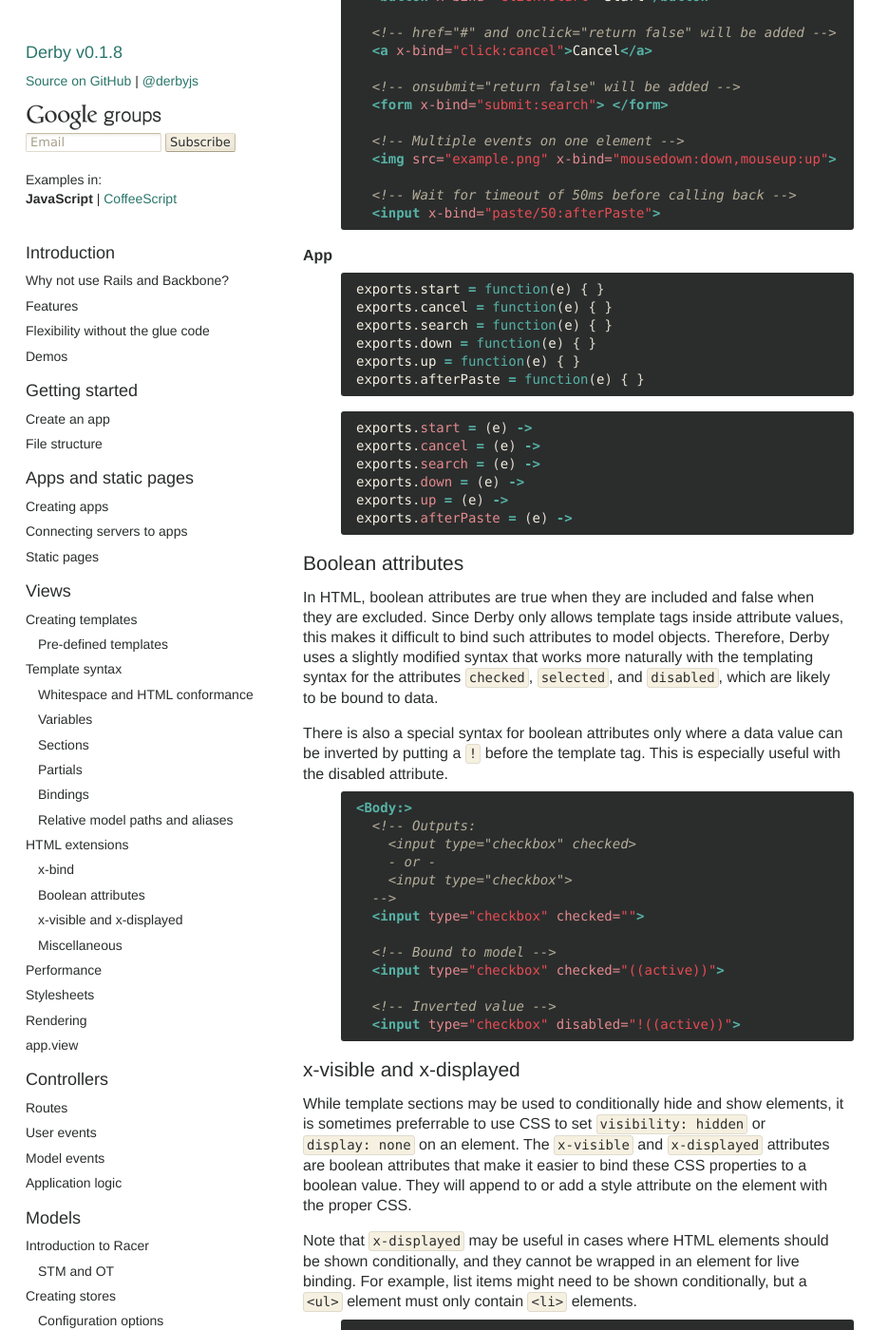
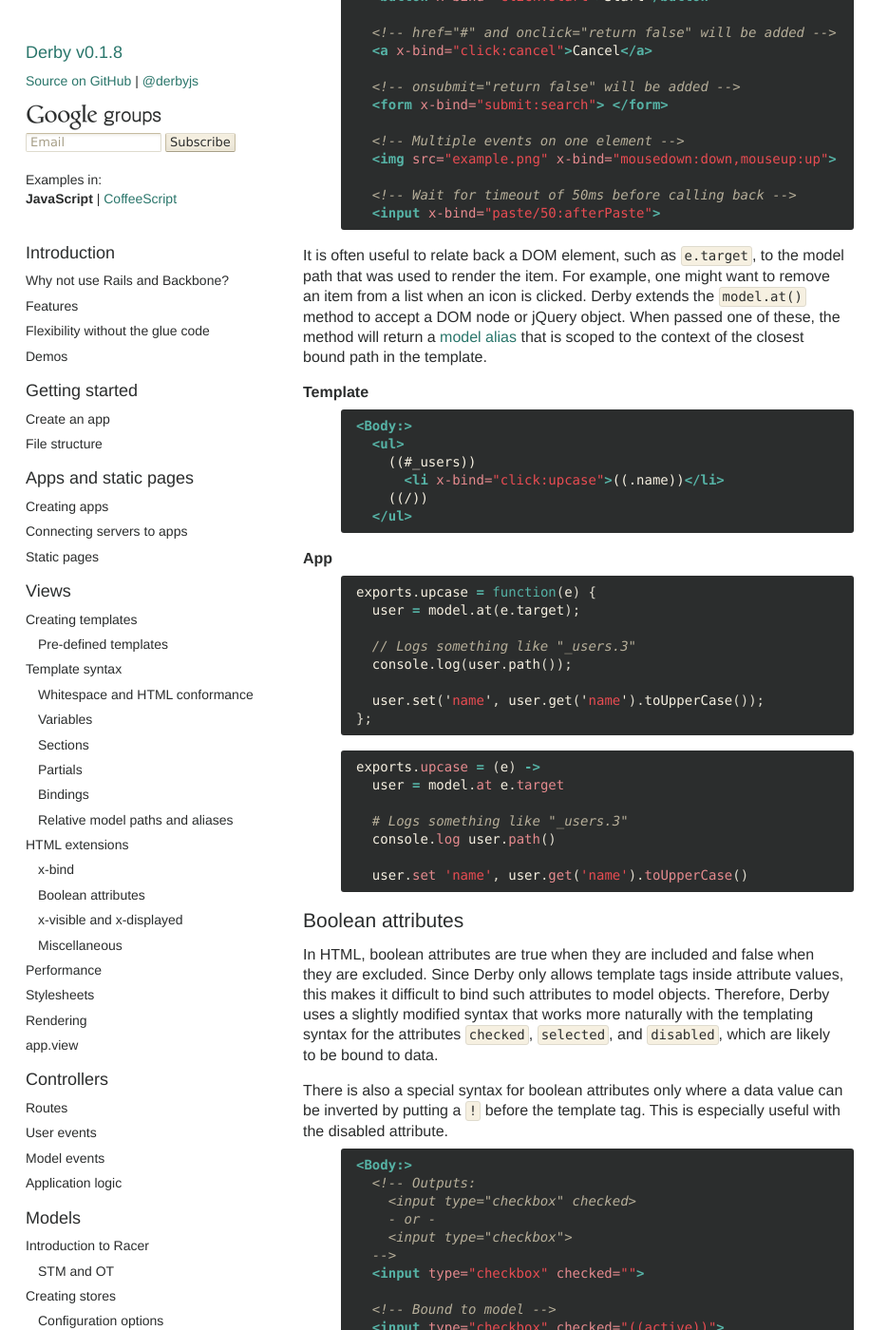
Before and after one commit to derbyjs/derby, a Jekyll site: the page built from index.md, in a window 1280 px wide and 1400 px high, scrolled down 20291 px. Shown: the whole window at 95% size, without its empty margins (0-935 px from the left). Built offline with Jekyll 4.4.1, drawn with Linux system fonts in a browser that asks for light colours.

Commit message:
model.at(el)

```diff
--- a/index.md
+++ b/index.md
@@ -910,23 +910,39 @@ Internally, Derby only binds each type of event once to the `document` and perfo
   <input x-bind="paste/50:afterPaste">
 {% endhighlight %}
 
+It is often useful to relate back a DOM element, such as `e.target`, to the model path that was used to render the item. For example, one might want to remove an item from a list when an icon is clicked. Derby extends the `model.at()` method to accept a DOM node or jQuery object. When passed one of these, the method will return a [model alias](#aliases) that is scoped to the context of the closest bound path in the template.
+
+#### Template
+
+{% highlight html %}
+<Body:>
+  <ul>
+    ((#_users))
+      <li x-bind="click:upcase">((.name))</li>
+    ((/))
+  </ul>
+{% endhighlight %}
+
 #### App
 
 {% highlight javascript %}
-exports.start = function(e) { }
-exports.cancel = function(e) { }
-exports.search = function(e) { }
-exports.down = function(e) { }
-exports.up = function(e) { }
-exports.afterPaste = function(e) { }
+exports.upcase = function(e) {
+  user = model.at(e.target);
+
+  // Logs something like "_users.3"
+  console.log(user.path());
+
+  user.set('name', user.get('name').toUpperCase());
+};
 {% endhighlight %}
 {% highlight coffeescript %}
-exports.start = (e) ->
-exports.cancel = (e) ->
-exports.search = (e) ->
-exports.down = (e) ->
-exports.up = (e) ->
-exports.afterPaste = (e) ->
+exports.upcase = (e) ->
+  user = model.at e.target
+
+  # Logs something like "_users.3"
+  console.log user.path()
+
+  user.set 'name', user.get('name').toUpperCase()
 {% endhighlight %}
 
 ### Boolean attributes
```
